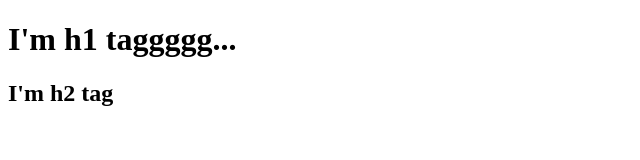
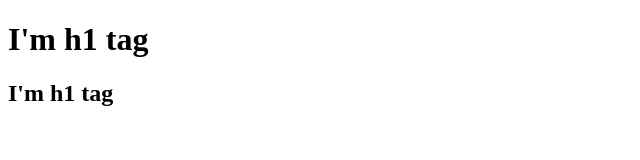
Before and after one commit to FirozSkAhmad/Namaste-React-3, a React app: page / in a window 1280 px wide. Shown: the whole page, without its empty margins (0-640 px from the left). Built offline with nearby package versions, Linux system fonts and the light colour scheme.

Commit message:
Understanding how jsx works

```diff
--- a/App.js
+++ b/App.js
@@ -29,10 +29,11 @@
 import React from "react";
 import ReactDOM from "react-dom/client";
 
-//To create sibling in HTML, we have to use [] in 3rd parameter
+//React.createElement => React Element-JS Object => HTML Element
 
-const h1=React.createElement("h1", {}, "I'm h1 taggggg...")
-const h2=React.createElement("h2", {}, "I'm h2 tag")
+// To create sibling in HTML, we have to use [] in 3rd parameter
+const h1 = React.createElement("h1", {}, "I'm h1 taggggg...")
+const h2 = React.createElement("h2", {}, "I'm h2 tag")
 
 const child = React.createElement("div", { id: "child" },
     [h1, h2])
@@ -42,6 +43,23 @@ const parent = React.createElement("div", { id: "parent" },
 
 console.log(parent)//JS Object
 
+
+//JSX(transplied before it reachs JS Engine)-Parcel-Babel
+
+// JSX => React.createElement => React Element-JS Object => HTML Element
+const jsxParent =
+    <div id="parent">
+        <div id="child">
+            <h1>I'm h1 tag</h1>
+            <h2>I'm h1 tag</h2>
+        </div>
+    </div>
+
+console.log(jsxParent)//JS Object
+
+//jsxParent and parent both are same, at end they both are React Element/ JS object
+
+
 const root = ReactDOM.createRoot(document.getElementById("root"));
 
-root.render(parent);
+root.render(jsxParent);
--- a/index.html
+++ b/index.html
@@ -8,7 +8,9 @@
     <title>Namaste React</title>
   </head>
   <body>
-    <div id="root"></div>
+    <div id="root">
+      <h1>Not Render</h1>
+    </div>
 
     <script type="module" src="./App.js"></script>
   </body>
```
